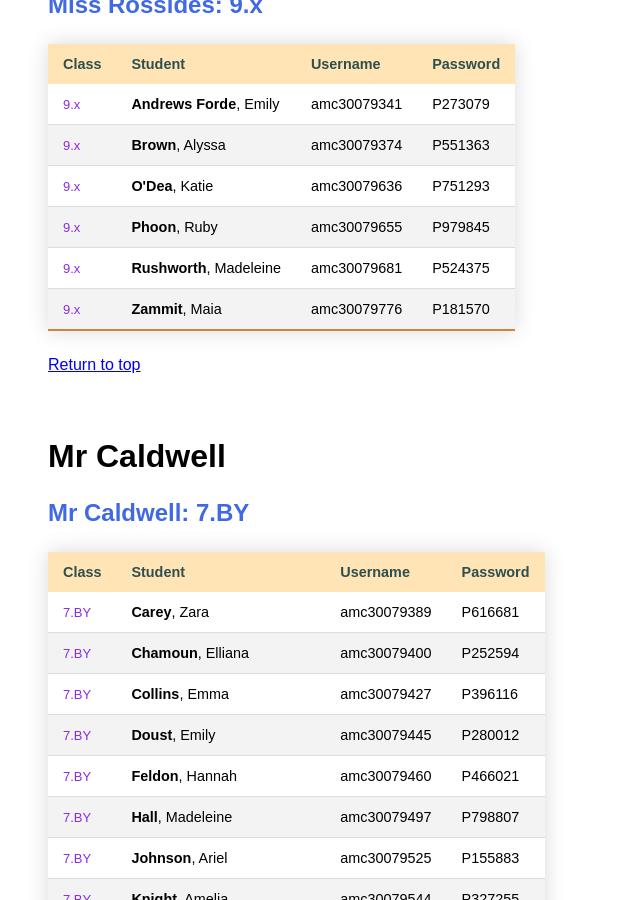
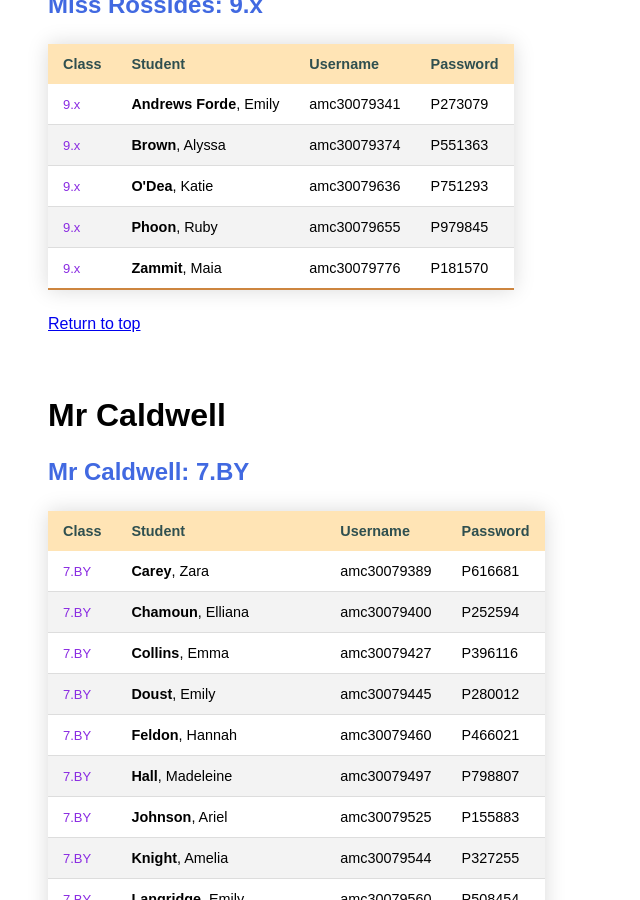
Before and after one commit to gsinclair/gsinclair.github.com, a Jekyll site: the page 2021-amc.html, which Jekyll copies as it is, in a window 1280 px wide and 900 px high, scrolled down 4451 px. Shown: the whole window, without its empty margins (0-640 px from the left). Built offline with Jekyll 4.4.1, drawn with Linux system fonts in a browser that asks for light colours; some of the changed text lies outside the part shown.

Commit message:
Renewed the web page, ready to publish
One or two student changes, too

```diff
--- a/2021-amc.html
+++ b/2021-amc.html
@@ -606,12 +606,6 @@
    </tr>
    <tr>
      <td class="classname">9.x</td>
-     <td><b>Rushworth</b>,  Madeleine</td>
-     <td>amc30079681</td>
-     <td>P524375</td>
-   </tr>
-   <tr>
-     <td class="classname">9.x</td>
      <td><b>Zammit</b>,  Maia</td>
      <td>amc30079776</td>
      <td>P181570</td>
```
Also changed, not shown: other parts of 2021-amc.html (+3 -3 lines).
